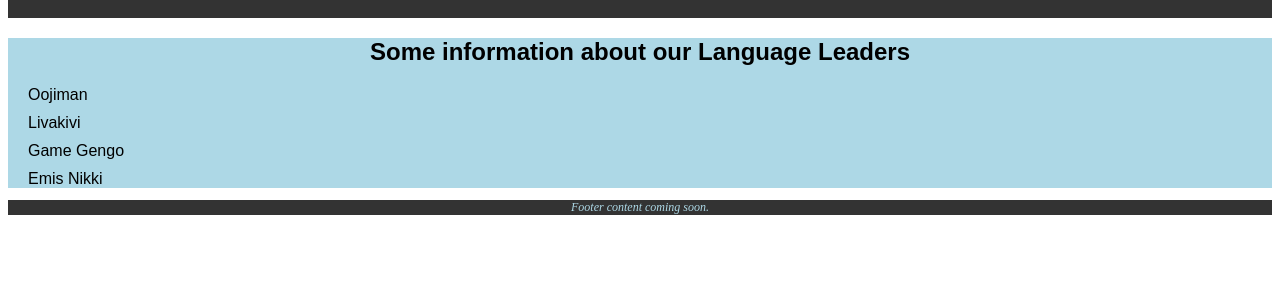
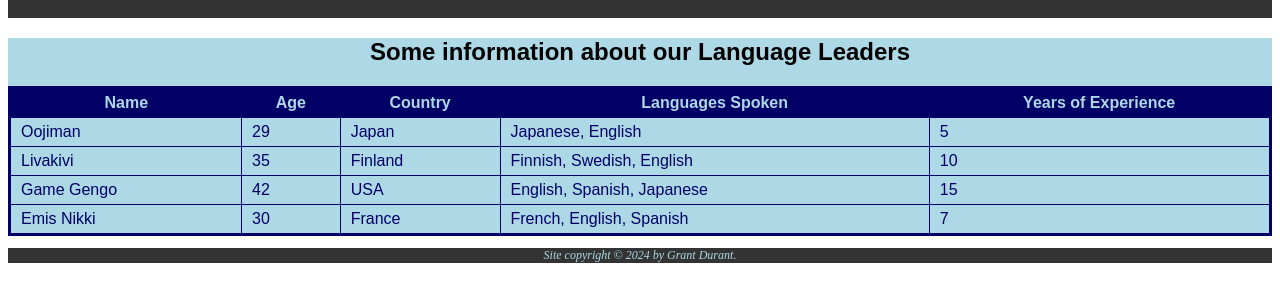
Before and after one commit to gdt0044/WebDesign416Repo, a plain HTML site: page data.htm in a window 1280 px wide. Shown: the part 149-450 px from the top of the page. Drawn offline with Linux system fonts and the light colour scheme.

Commit message:
Update data.htm

```diff
--- a/data.htm
+++ b/data.htm
@@ -16,6 +16,26 @@
             background-position: 0 5px; /* Positions the image to the left of the text, vertically centered */
             padding-left: 20px; /* Adjust this value based on the size of your marker image to prevent text overlap */
             margin-bottom: 10px; /* Adds some space between list items */
+        }
+
+        table {
+            font-family: Arial, Verdana, sans-serif;
+            border-collapse: collapse;
+            width: 100%;
+            border: 3px solid #000066;
+        }
+
+        th {
+            background-color: #000066;
+            color: #ADD8E6;
+            padding: 5px 10px;
+        }
+
+        td {
+            background-color: #ADD8E6;
+            color: #000066;
+            border: 1px solid #000066;
+            padding: 5px 10px;
         }
     </style>
 </head>
@@ -37,16 +57,47 @@
     <main>
         <!-- Content for your data page goes here -->
         <h2>Some information about our Language Leaders</h2>
-        <ul class="custom-marker">
-            <li>Oojiman</li>
-            <li>Livakivi</li>
-            <li>Game Gengo</li>
-            <li>Emis Nikki</li>
-        </ul>
+        <table>
+            <tr>
+                <th>Name</th>
+                <th>Age</th>
+                <th>Country</th>
+                <th>Languages Spoken</th>
+                <th>Years of Experience</th>
+            </tr>
+            <tr>
+                <td>Oojiman</td>
+                <td>29</td>
+                <td>Japan</td>
+                <td>Japanese, English</td>
+                <td>5</td>
+            </tr>
+            <tr>
+                <td>Livakivi</td>
+                <td>35</td>
+                <td>Finland</td>
+                <td>Finnish, Swedish, English</td>
+                <td>10</td>
+            </tr>
+            <tr>
+                <td>Game Gengo</td>
+                <td>42</td>
+                <td>USA</td>
+                <td>English, Spanish, Japanese</td>
+                <td>15</td>
+            </tr>
+            <tr>
+                <td>Emis Nikki</td>
+                <td>30</td>
+                <td>France</td>
+                <td>French, English, Spanish</td>
+                <td>7</td>
+            </tr>
+        </table>
     </main>
 
     <footer>
-        <p>Footer content coming soon.</p>
+        <p>Site copyright &copy; 2024 by Grant Durant.</p>
     </footer>
 </body>
 </html>
```
